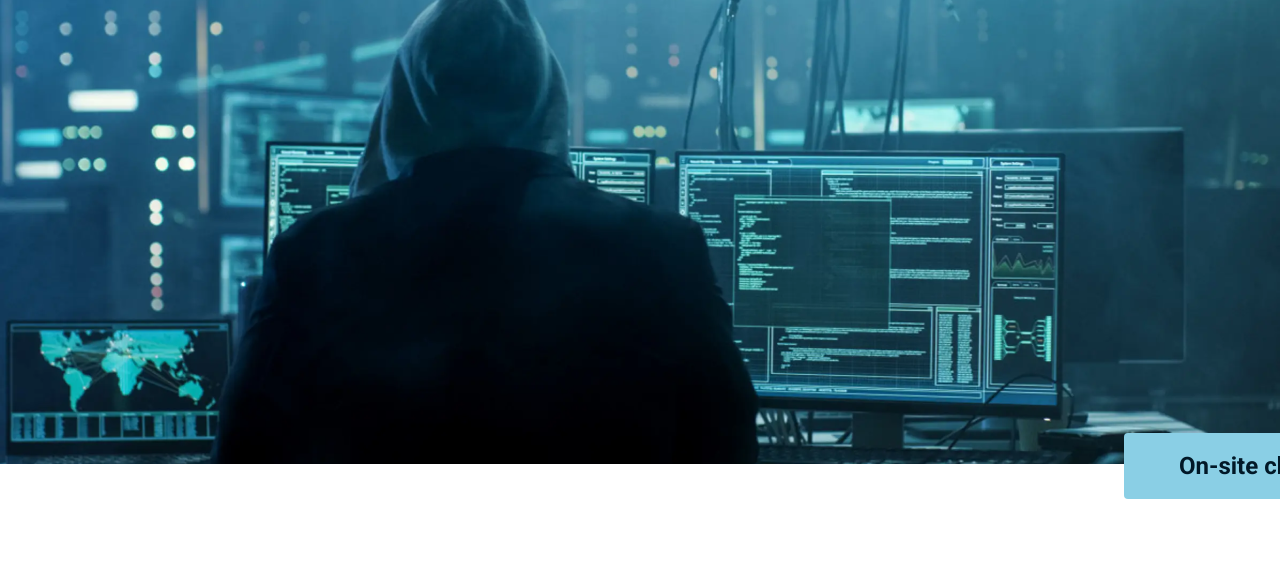
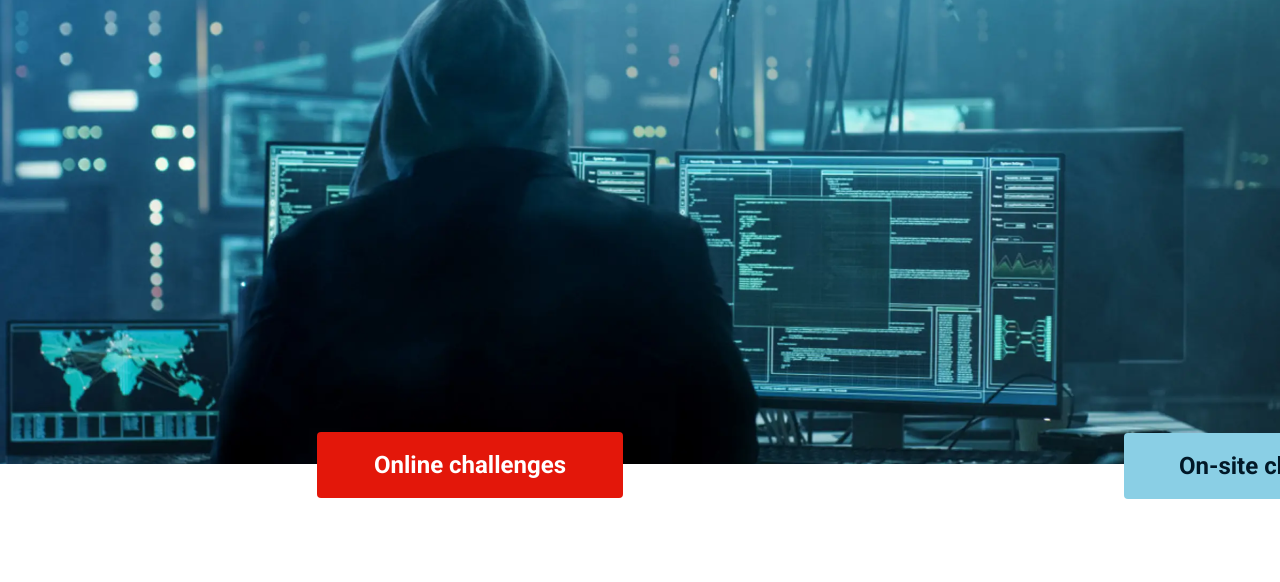
Before and after one commit to DanneCarlson/Hacker_Escape_Rooms_II, a plain HTML site: page index.html in a window 1280 px wide. Shown: the part 218-800 px from the top of the page. Drawn offline with Linux system fonts and the light colour scheme; a script that the page names is missing.

Commit message:
22_11_07_both_buttons

```diff
--- a/index.html
+++ b/index.html
@@ -69,8 +69,8 @@
 
 
     <div class="challenge-quote">
-        <!--<a class="challenge-button-online-top" href="#">Online challenges</a>-->
         <a class="challenge-button-on-site-top" href="#">On-site challenges</a>
+        <a class="challenge-button-online-top" href="#">Online challenges</a>
     </div>
 
 
--- a/main.css
+++ b/main.css
@@ -178,12 +178,36 @@ body {
     margin-bottom: 30px;
   }
 
-  @media screen and (min-width: 960px) {
+  @media screen and (min-width: 800px) {
     .challenge-button-on-site-top {
       bottom: 35px;
       left: 50%;
       margin: 0;
       position: relative;
+    }
+  }
+
+  .challenge-button-online-top {
+    font-family: roboto;
+    font-weight: 700;
+    font-size: 16px;
+    color: #36769D;
+  }
+
+  @media screen and (min-width: 800px) {
+    .challenge-button-online-top {
+      font-size: 24px;
+      border-radius: 4px;
+      padding: 19px 57px;
+
+      padding-bottom: 19px;
+      padding-top: 19px;
+      text-decoration: none;
+      background-color: #E3170A;
+      color: #FFFFFF;
+      position: relative;
+      bottom: 83px;
+      left: -170px; /* Trial and error, behöver förstå bättre! */
     }
   }
 
```
